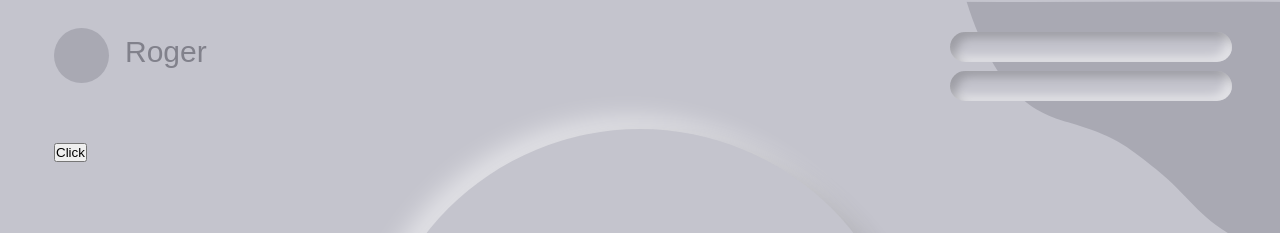
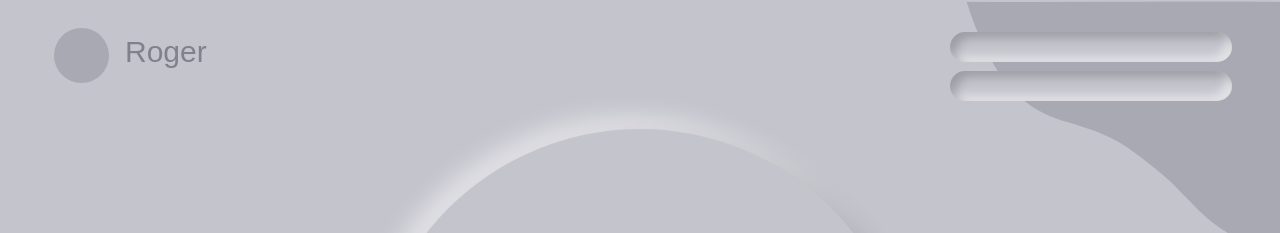
Before and after one commit to wilfcs/Roger, a Next.js app: page / in a window 1280 px wide. Shown: the top 233 px of the page. Built offline with nearby package versions, Linux system fonts and the light colour scheme.

Commit message:
Morse Code Added

```diff
--- a/pages/index.js
+++ b/pages/index.js
@@ -11,7 +11,6 @@ export default function Home() {
 
   // Fucntion for updating Input Values
   const [resultant, setResultant] = useState("");
-  const [str, setStr] = useState("");
   const [val, setVal] = useState("");
   const [time, setTime] = useState("60");
 
@@ -30,19 +29,19 @@ export default function Home() {
           const d = new Date();
           let s = d.getSeconds();
           setTime(s);
-
+          res(val);
         } else if (parseInt(s) - parseInt(time) >= 1.5) {
           setVal(`${val} -`);
           const d = new Date();
           let s = d.getSeconds();
           setTime(s);
+          res(val);
 
         } else {
           setVal(`${val}-`);
           const d = new Date();
           let s = d.getSeconds();
           setTime(s);
-
         }
       } else {
         if (parseInt(s) - parseInt(time) >= 2.5) {
@@ -50,18 +49,20 @@ export default function Home() {
           const d = new Date();
           let s = d.getSeconds();
           setTime(s);
+          res(val);
+
         } else if (parseInt(s) - parseInt(time) >= 1.5) {
           setVal(`${val} .`);
           const d = new Date();
           let s = d.getSeconds();
           setTime(s);
+          res(val);
 
         } else {
           setVal(`${val}.`);
           const d = new Date();
           let s = d.getSeconds();
           setTime(s);
-
         }
       }
     }
@@ -70,114 +71,67 @@ export default function Home() {
 
   // Resultant Function
 
-  const strSet  =  ()=>{
-    for (let i = 0; i < val.length; i++) {
 
-    }
+
+
+
+
+  function decodeMorse(morseCode) {
+    var ref = {
+      '.-':     'a',
+      '-...':   'b',
+      '-.-.':   'c',
+      '-..':    'd',
+      '.':      'e',
+      '..-.':   'f',
+      '--.':    'g',
+      '....':   'h',
+      '..':     'i',
+      '.---':   'j',
+      '-.-':    'k',
+      '.-..':   'l',
+      '--':     'm',
+      '-.':     'n',
+      '---':    'o',
+      '.--.':   'p',
+      '--.-':   'q',
+      '.-.':    'r',
+      '...':    's',
+      '-':      't',
+      '..-':    'u',
+      '...-':   'v',
+      '.--':    'w',
+      '-..-':   'x',
+      '-.--':   'y',
+      '--..':   'z',
+      '.----':  '1',
+      '..---':  '2',
+      '...--':  '3',
+      '....-':  '4',
+      '.....':  '5',
+      '-....':  '6',
+      '--...':  '7',
+      '---..':  '8',
+      '----.':  '9',
+      '-----':  '0',
+    };
+
+    return morseCode
+      .split('   ')
+      .map(
+        a => a
+          .split(' ')
+          .map(
+            b => ref[b]
+          ).join('')
+      ).join(' ');
   }
 
-  const resultHandler = () => {
-    let str = "";
 
 
-    for (let i = 0; i < val.length; i++) {
-      if (val[i] != " ") {
-        if (val[i] == ".") {
-          str += "0";
-        } else if (val[i] == "-") {
-          str += "1";
-        }
-      } else {
-        if (str == " ") {
-          setResultant(`${resultant}${str}`);
-        }
-        else if (str == "/") {
-          setResultant(`${resultant} `);
-        }
-        else if(str == "01"){
-          setResultant(`${resultant}a`);
-        }
-        else if(str == "1000"){
-          setResultant(`${resultant}b`);
-        }
-        else if(str == "1010"){
-          setResultant(`${resultant}c`);
-        }else if(str == "100"){
-          setResultant(`${resultant}d`);
-        }else if(str == "0"){
-          setResultant(`${resultant}e`);
-        }else if(str == "0010"){
-          setResultant(`${resultant}f`);
-        }else if(str == "110"){
-          setResultant(`${resultant}g`);
-        }else if(str == "0000"){
-          setResultant(`${resultant}h`);
-        }else if(str == "00"){
-          setResultant(`${resultant}i`);
-        }else if(str == "0111"){
-          setResultant(`${resultant}j`);
-        }else if(str == "101"){
-          setResultant(`${resultant}k`);
-        }else if(str == "0100"){
-          setResultant(`${resultant}l`);
-        }else if(str == "11"){
-          setResultant(`${resultant}m`);
-        }
-        else if(str == "10"){
-          setResultant(`${resultant}n`);
-        }else if(str == "111"){
-          setResultant(`${resultant}o`);
-        }else if(str == "0110"){
-          setResultant(`${resultant}p`);
-        }else if(str == "1101"){
-          setResultant(`${resultant}q`);
-        }else if(str == "010"){
-          setResultant(`${resultant}r`);
-        }else if(str == "000"){
-          setResultant(`${resultant}s`);
-        }else if(str == "1"){
-          setResultant(`${resultant}t`);
-        }else if(str == "001"){
-          setResultant(`${resultant}u`);
-        }else if(str == "0001"){
-          setResultant(`${resultant}v`);
-        }else if(str == "011"){
-          setResultant(`${resultant}w`);
-        }else if(str == "1001"){
-          setResultant(`${resultant}x`);
-        }else if(str == "1011"){
-          setResultant(`${resultant}y`);
-        }else if(str == "1100"){
-          setResultant(`${resultant}z`);
-        }
-
-        else if(str == "0111"){
-          setResultant(`${resultant}1`);
-        }else if(str == "00111"){
-          setResultant(`${resultant}2`);
-        }else if(str == "00011"){
-          setResultant(`${resultant}3`);
-        }else if(str == "00001"){
-          setResultant(`${resultant}4`);
-        }else if(str == "00000"){
-          setResultant(`${resultant}5`);
-        }else if(str == "10000"){
-          setResultant(`${resultant}6`);
-        }else if(str == "11000"){
-          setResultant(`${resultant}7`);
-        }else if(str == "11100"){
-          setResultant(`${resultant}8`);
-        }else if(str == "11110"){
-          setResultant(`${resultant}9`);
-        }else if(str == "11111"){
-          setResultant(`${resultant}0`);
-        }
-        str = "";
-      }
-      console.log(resultant);
-    }
-
-  };
+  const res = ()=>{
+    setResultant(decodeMorse(val)) ;
+  }
 
   // Adding Effect
   const [firstLoad, setFirstLoad] = useState(1);
@@ -235,7 +189,6 @@ export default function Home() {
             }}
           />
           <input type="text" className="showText" value={resultant} />
-          <button onClick={resultHandler} >Click</button>
         </div>
 
         <div className="body">
```
